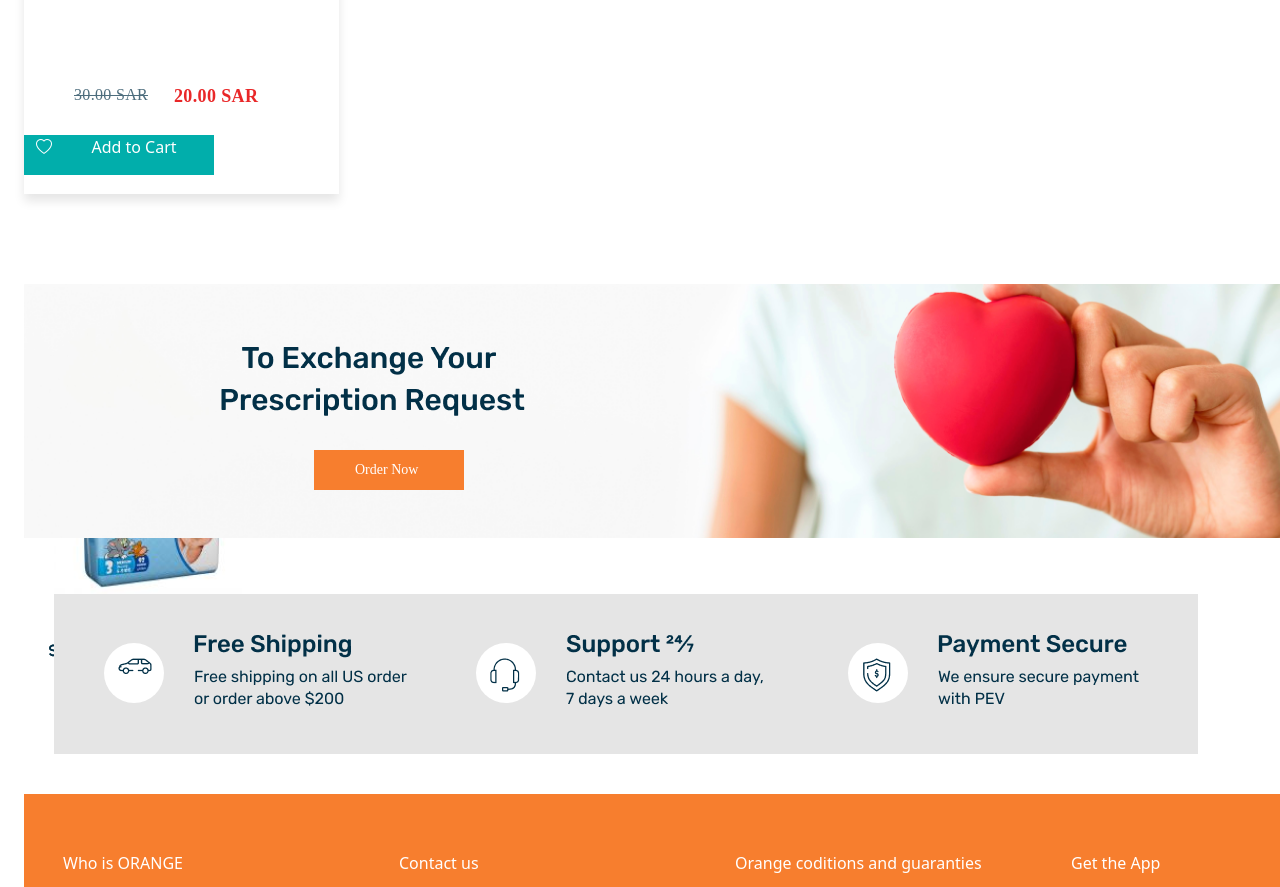
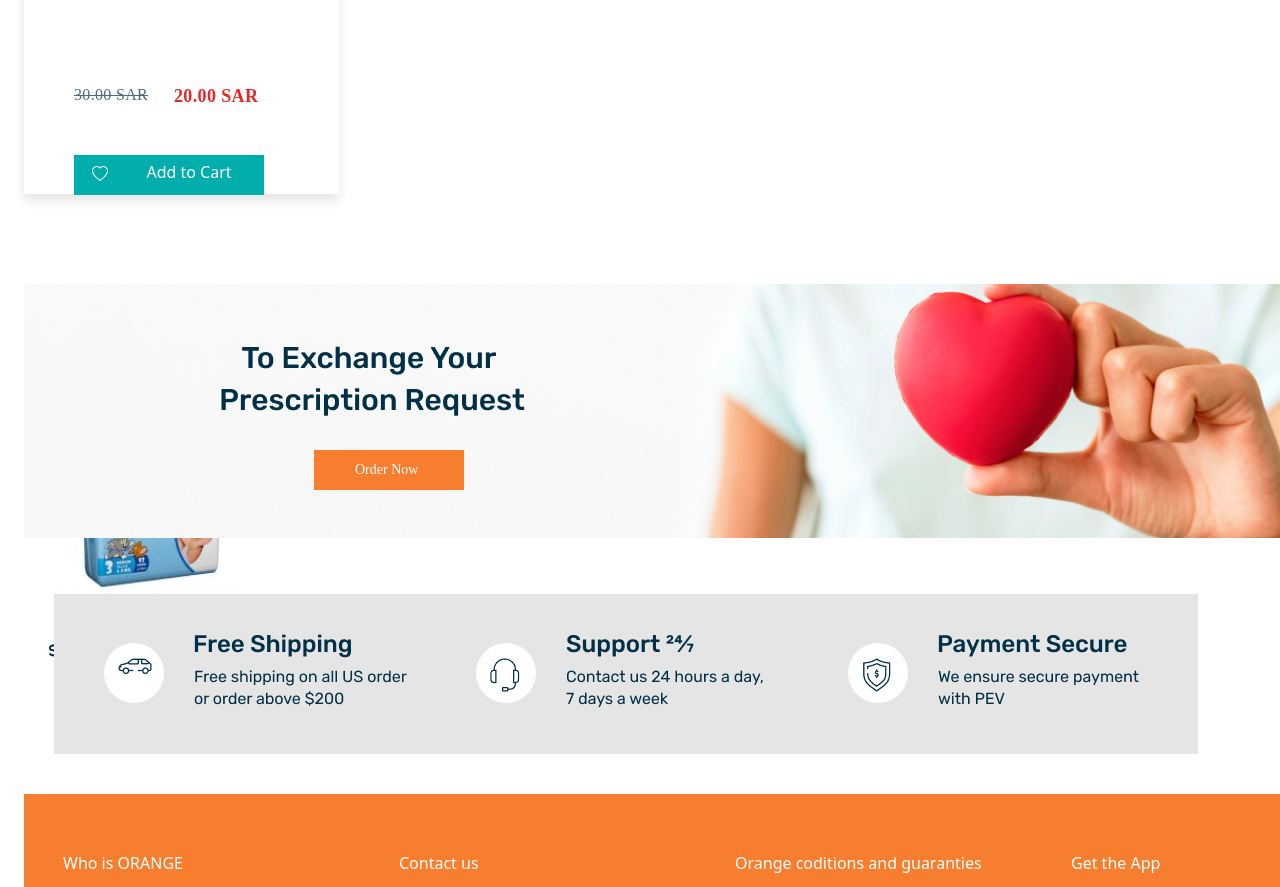
Before and after one commit to phuongdung10/orangePage, a React (Create React App) app: page / in a window 1280 px wide. Shown: the part 7760-8647 px from the top of the page. Built offline with nearby package versions, Linux system fonts and the light colour scheme.

Commit message:
Update styleBody6.css

```diff
--- a/src/myStyle/styleBody6.css
+++ b/src/myStyle/styleBody6.css
@@ -529,17 +529,12 @@
     width: 160px;
     height: 40px;
     background-color: #01AEAB;
-    margin-top: 150px;
-    margin-left: 30px;
+    margin-top: 170px;
+    margin-left: 80px;
     color: #FFFFFF;
     text-align: center;
-
-}
-
-.icon51_body6:hover {
-    transform: scale(1.2);
-    transition-duration: 0.5s;
-    cursor: pointer;
+    padding-left: 10px;
+    padding-top: 5px;
 
 }
 
@@ -548,16 +543,11 @@
     width: 40px;
     height: 40px;
     background-color: #01AEAB;
-    margin-right: 300px;
-    margin-top: 150px;
+    margin-top: 170px;
+    margin-left: 50px;
     text-align: center;
     color: #ffffff;
+    padding-left: 12px;
+    padding-top: 7px;
 
 }
-
-.icon52_body6:hover {
-    transform: scale(1.3);
-    transition-duration: 0.5s;
-    cursor: pointer;
-
-}
```
